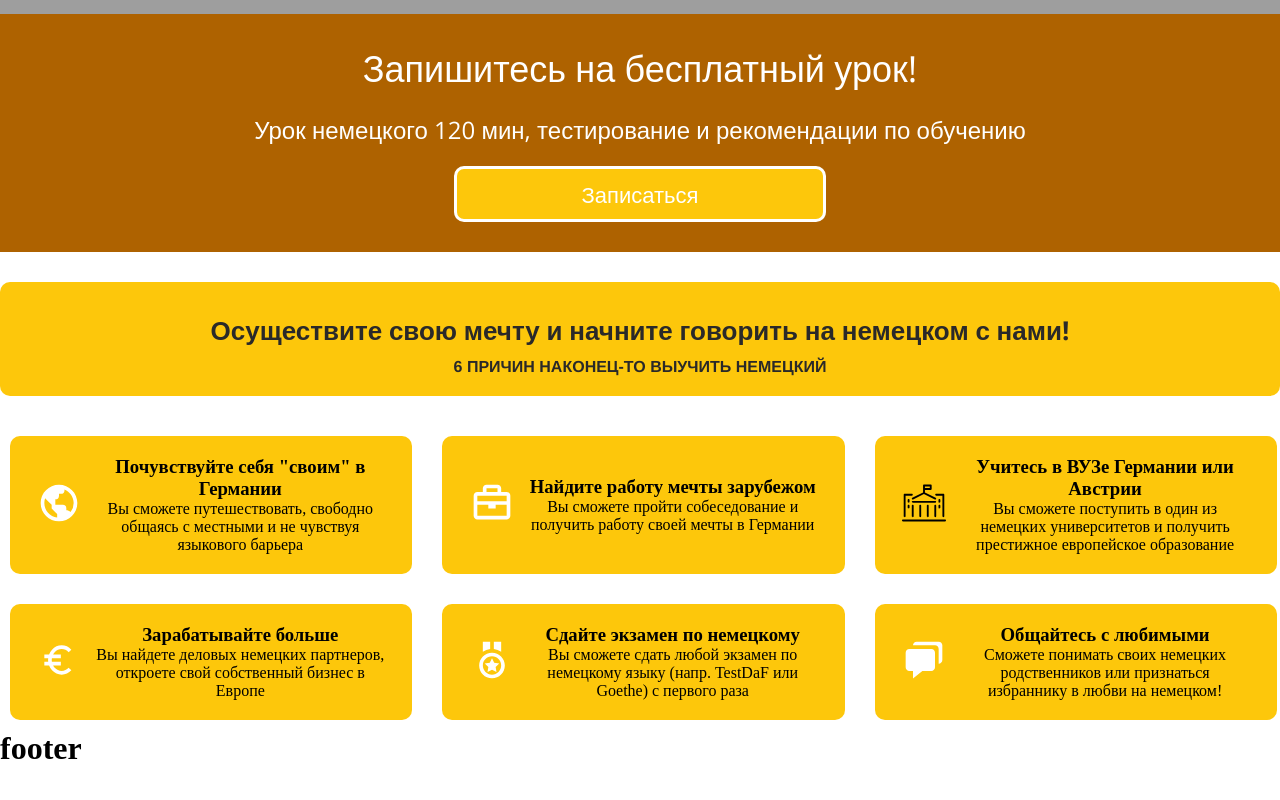
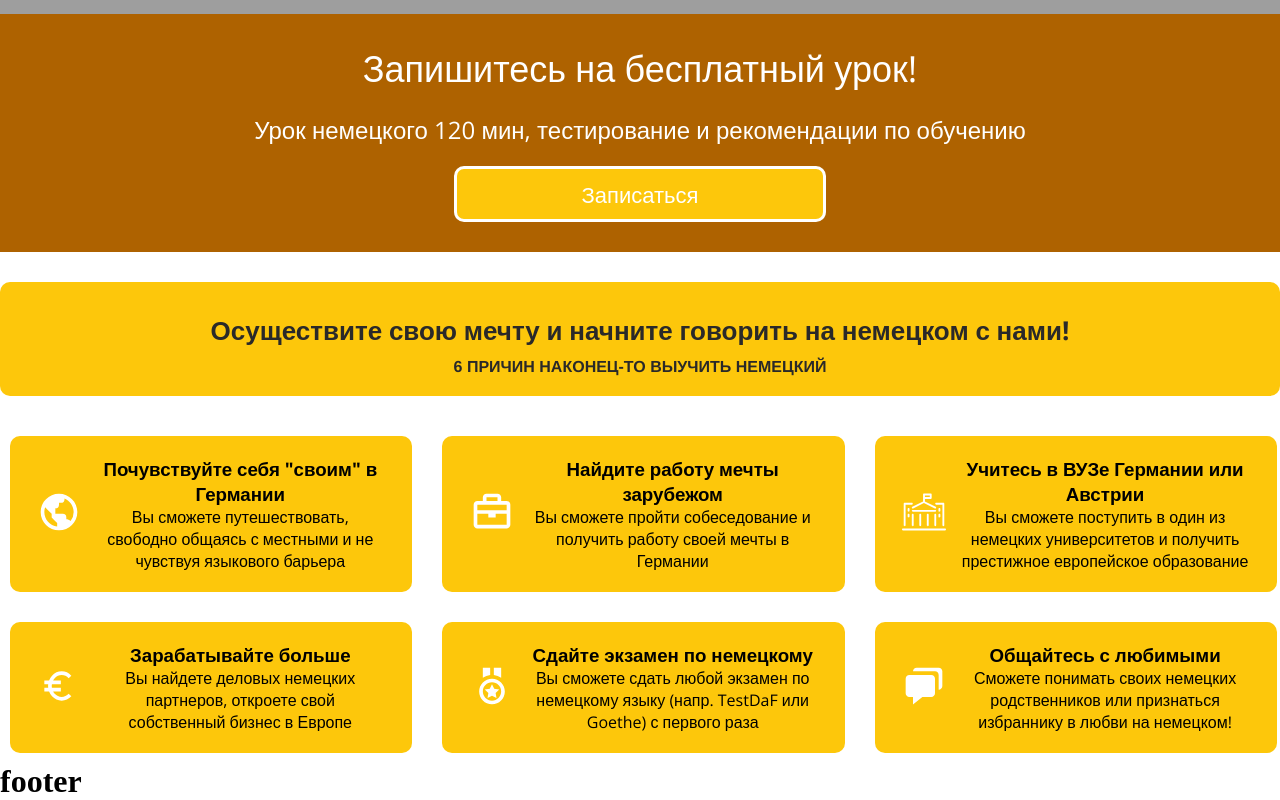
Before and after one commit to Iimanbek/BloomsBury, a Vue app: page / in a window 1280 px wide. Shown: the part 800-1600 px from the top of the page. Before the commit the page ends 1567 px from the top, so only its background shows below. Built offline with nearby package versions, Linux system fonts and the light colour scheme; grey boxes are pictures that could not be loaded.

Commit message:
add font family

```diff
--- a/src/components/main/section2.vue
+++ b/src/components/main/section2.vue
@@ -137,6 +137,7 @@ export default {
 
                 .table_title {
                     width: 80%;
+                    font-family: 'Open Sans', sans-serif;
                 }
             }
         }
```
Also changed, not shown: src/assets/images/svg_folder/univer.svg.
